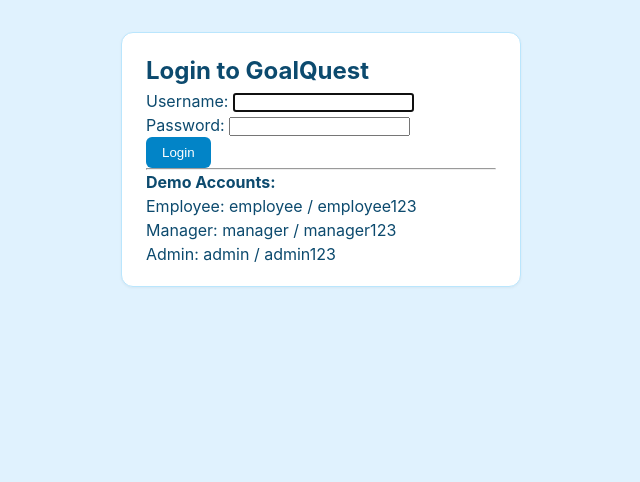
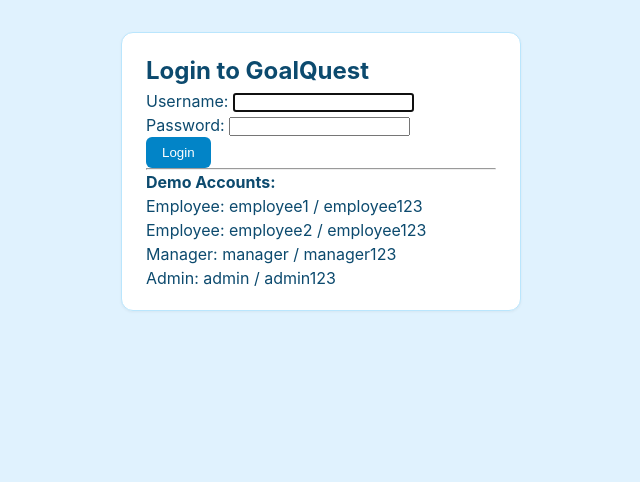
Before and after one commit to Rajeev529/atombergquest, a Django app: page /login/ in a window 1280 px wide. Shown: the part 149-631 px from the top of the page, without its empty margins (319-959 px from the left). Run offline with Django 5.2, Linux system fonts and the light colour scheme; parts of the project's set-up code (start-up, migrations or seed data) failed here and were passed over.

Commit message:
initial commit 6

```diff
--- a/templates/registration/login.html
+++ b/templates/registration/login.html
@@ -10,7 +10,8 @@
     </form>
     <hr>
     <p><strong>Demo Accounts:</strong></p>
-    <p>Employee: employee / employee123</p>
+    <p>Employee: employee1 / employee123</p>
+    <p>Employee: employee2 / employee123</p>
     <p>Manager: manager / manager123</p>
     <p>Admin: admin / admin123</p>
 </div>
```
